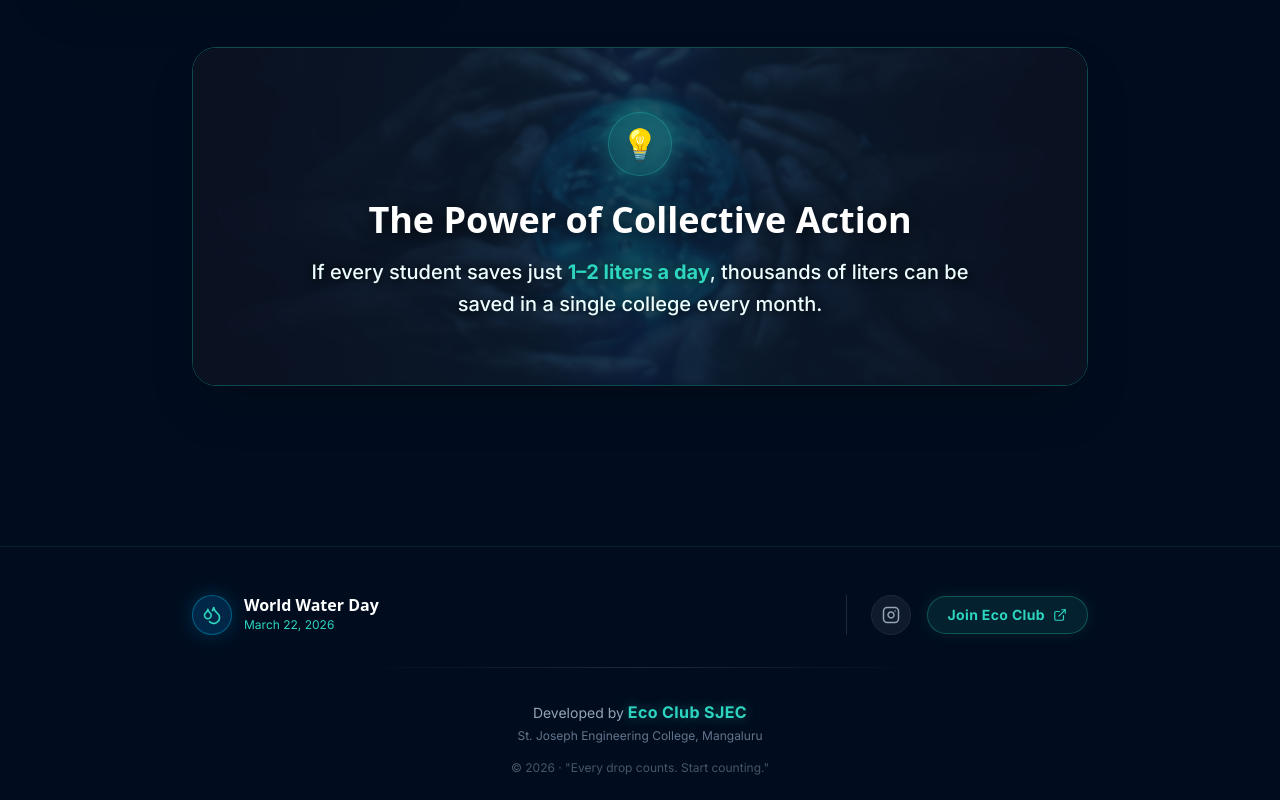
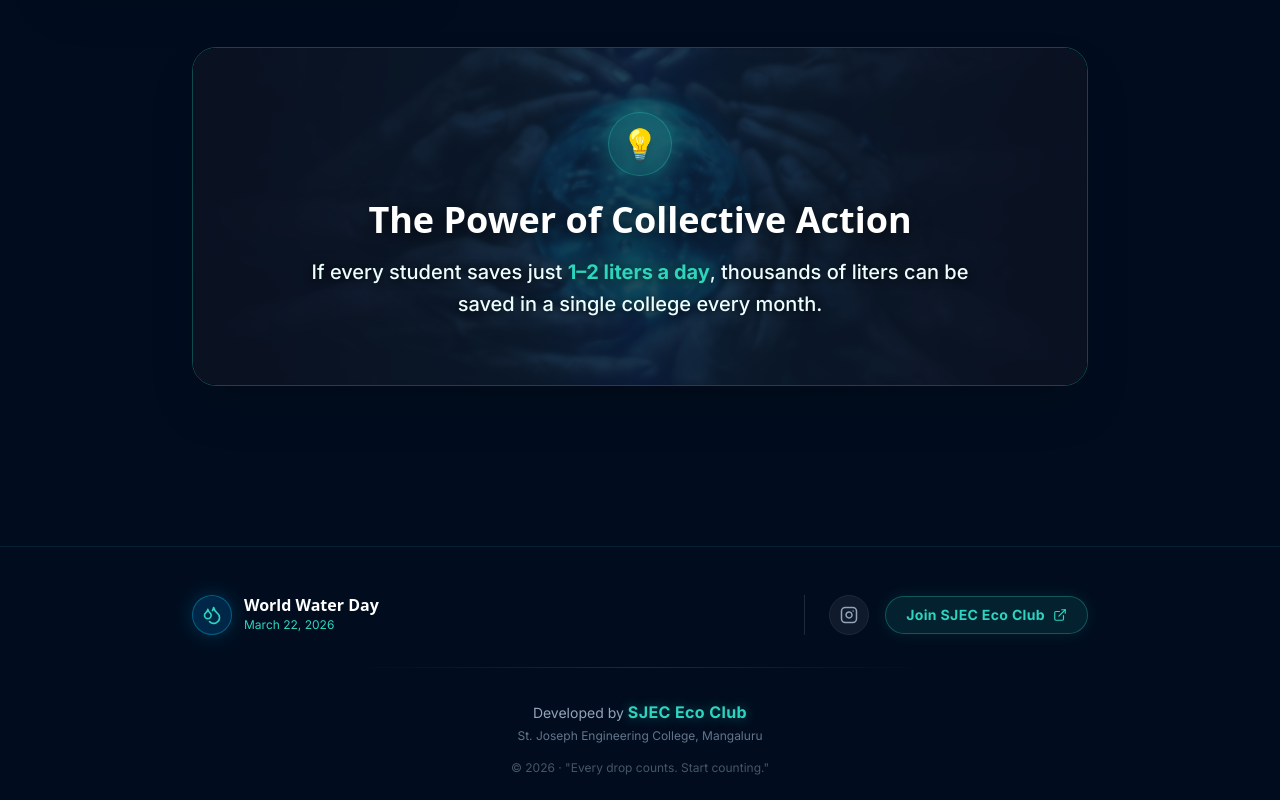
Before and after one commit to Melroy25/World-water-day, a React (Vite) app: page /action in a window 1280 px wide. Shown: the part 1733-2533 px from the top of the page. Built offline with nearby package versions, Linux system fonts and the light colour scheme; a web font is replaced by a local one.

Commit message:
docs: rename Eco Club to SJEC Eco Club for consistency

```diff
--- a/index.html
+++ b/index.html
@@ -4,7 +4,7 @@
     <meta charset="UTF-8" />
     <link rel="icon" type="image/svg+xml" href="/drop.svg" />
     <meta name="viewport" content="width=device-width, initial-scale=1.0" />
-    <meta name="description" content="World Water Day 2026 — Valuing Every Drop. Hosted by the Eco Club, St. Joseph Engineering College (SJEC)." />
+    <meta name="description" content="World Water Day 2026 — Valuing Every Drop. Hosted by the SJEC Eco Club." />
     <meta name="theme-color" content="#0077be" />
     <title>World Water Day 2026 | SJEC Eco Club</title>
   </head>
--- a/src/components/EcoMissions.jsx
+++ b/src/components/EcoMissions.jsx
@@ -41,7 +41,7 @@ export default function EcoMissions() {
             <div className="max-w-6xl mx-auto">
                 {/* Header */}
                 <div className="text-center mb-14">
-                    <span className="text-teal-400 text-sm font-semibold uppercase tracking-widest">Eco Club · SJEC</span>
+                    <span className="text-teal-400 text-sm font-semibold uppercase tracking-widest">SJEC Eco Club</span>
                     <h2 className="section-title mt-2">Water-Saving Missions</h2>
                     <p className="section-subtitle">Real initiatives driving measurable impact right here on campus.</p>
                 </div>
--- a/src/components/Footer.jsx
+++ b/src/components/Footer.jsx
@@ -48,7 +48,7 @@ export default function Footer() {
                             rel="noopener noreferrer"
                             className="flex items-center gap-2 bg-[#2dd4bf]/10 hover:bg-[#2dd4bf]/20 border border-[#2dd4bf]/30 px-5 py-2 rounded-full transition-all text-[#2dd4bf] font-bold text-sm tracking-wide shadow-[0_0_15px_rgba(45,212,191,0.1)] hover:shadow-[0_0_20px_rgba(45,212,191,0.3)]"
                         >
-                            Join Eco Club <ExternalLink size={14} />
+                            Join SJEC Eco Club <ExternalLink size={14} />
                         </a>
                     </div>
                 </div>
@@ -60,7 +60,7 @@ export default function Footer() {
                 <div className="flex flex-col gap-1 items-center">
                     <p className="text-[#94a3b8] text-sm">
                         Developed by{' '}
-                        <span className="text-[#2dd4bf] font-bold text-base tracking-wide" style={{ textShadow: '0 0 12px rgba(45, 212, 191, 0.4)' }}>Eco Club SJEC</span>
+                        <span className="text-[#2dd4bf] font-bold text-base tracking-wide" style={{ textShadow: '0 0 12px rgba(45, 212, 191, 0.4)' }}>SJEC Eco Club</span>
                     </p>
                     <p className="text-[#64748b] text-xs">
                         St. Joseph Engineering College, Mangaluru
--- a/src/components/StudentRoles.jsx
+++ b/src/components/StudentRoles.jsx
@@ -126,7 +126,7 @@ export default function StudentRoles() {
                             href="mailto:ecoclub@sjec.ac.in"
                             className="btn-primary inline-flex items-center gap-2 text-sm"
                         >
-                            📩 Contact the Eco Club
+                            📩 Contact SJEC Eco Club
                         </a>
                     </div>
                 </div>
```
